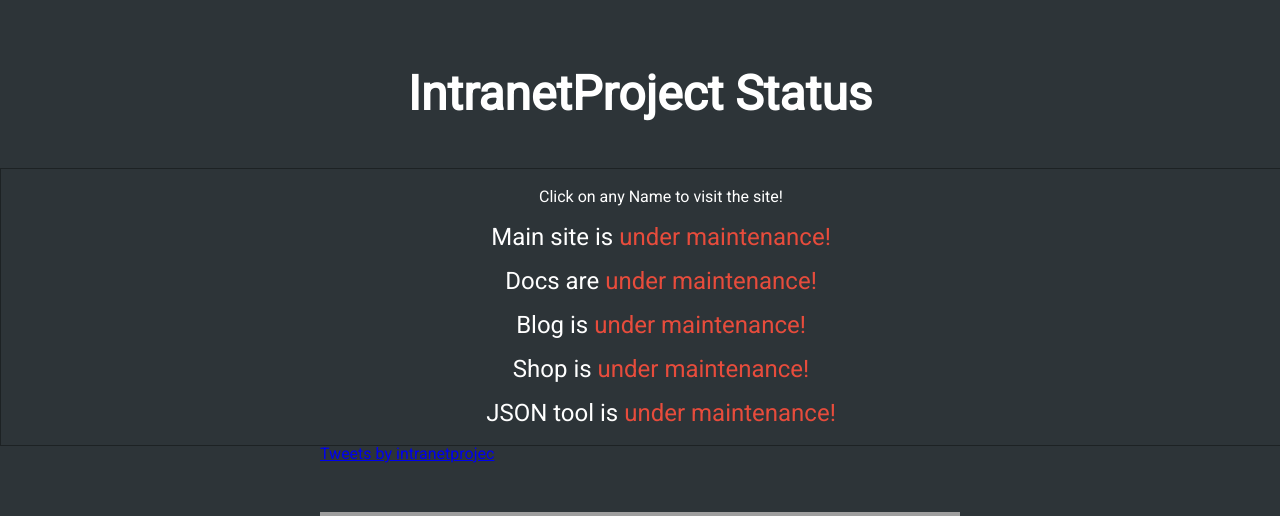
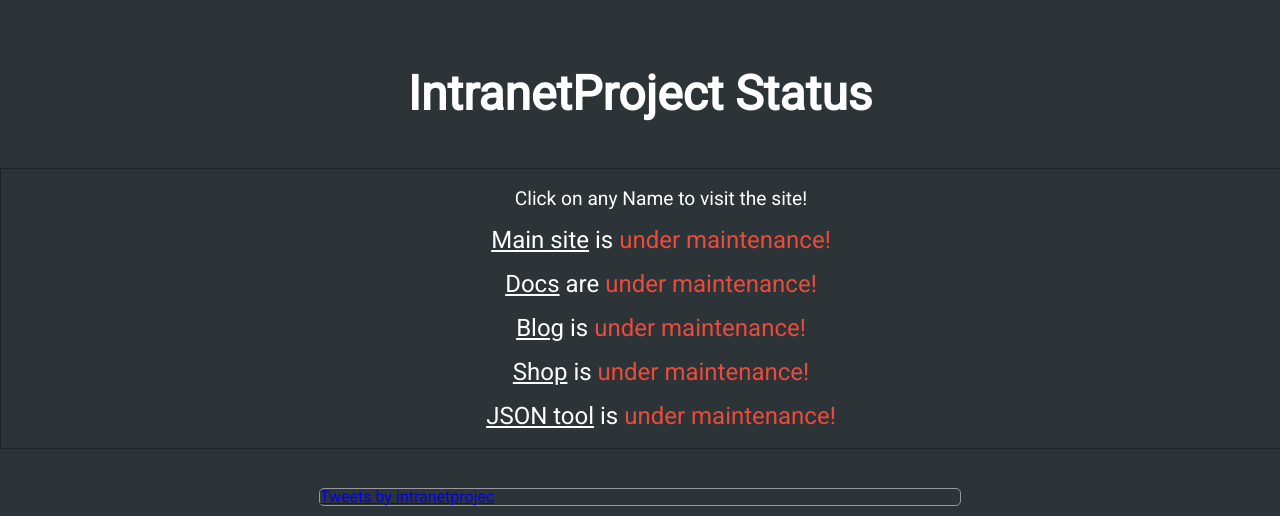
Before and after one commit to IntranetProject/intranet_status, a PHP site: page / in a window 1280 px wide. Shown: the top 516 px of the page. Run offline with PHP 8.4, Linux system fonts and the light colour scheme; data that the repository does not hold is empty; some libraries are stand-ins or nearby versions; grey boxes are pictures that could not be loaded.

Commit message:
Design for twitter update

```diff
--- a/css/style.css
+++ b/css/style.css
@@ -2,8 +2,11 @@
 .container {
     background-color: #2D3438;
     width: 100%;
-    height: 100%;
+    height: auto;
     font-family: 'Roboto', sans-serif;
+    overflow: auto;
+    display: block;
+    color: white;
 }
 
 .title {
@@ -22,19 +25,13 @@
 }
 
 .site {
-    text-decoration: none;
     color: white;
-    font-size: 1.5em;
     margin-bottom: 20px;
 }
-
-.st {
-    font-size: 1.5em;
-}
-
 .inner {
     margin-left: 20px;
     margin-top: 20px;
+    font-size: 1.5em;
 }
 
 .online {
@@ -55,18 +52,18 @@
 .notice {
     color: white;
     text-align: center;
+    font-size: 0.8em !important;
 }
 
-.discord {
+.media {
     width: 50%;
     margin: 0 auto;
+    margin-top: 3%;
 }
 
-.discord iframe {
-    margin-top: 50px;
+.media iframe {
     width: 100%;
     height: 45%;
-    !important;
 }
 
 @media only screen and (max-device-width: 1400px) {
@@ -124,3 +121,7 @@
     background-color: #2D3438;
     margin-top: 0.5%;
 }
+.twitter {
+    border: 1px solid #9999A1;
+    border-radius: 5px;
+}
--- a/index.php
+++ b/index.php
@@ -32,37 +32,37 @@ function is_url_exist($url){
                 <p>Click on any Name to visit the site!</p>
             </small>
                     <div class="clearer"></div>
-                    <a target="_blank" class="site" href="http://intranetproject.net">Main site is </a>
+                    <a target="_blank" class="site" href="http://intranetproject.net">Main site</a> is
                     <?php
             echo is_url_exist("http://intranetproject.net/up.txt");
             ?>
                         <div class="clearer"></div>
-                        <a target="_blank" class="site" href="http://docs.intranetproject.net">Docs are </a>
+                        <a target="_blank" class="site" href="http://docs.intranetproject.net">Docs</a> are
                         <?php
             echo is_url_exist("http://docs.intranetproject.net/up.txt");
-            ?>
+                    ?>
                             <div class="clearer"></div>
-                            <a target="_blank" class="site" href="http://blog.intranetproject.net">Blog is </a>
+                            <a target="_blank" class="site" href="http://blog.intranetproject.net">Blog</a> is
                             <?php
             echo is_url_exist("http://blog.intranetproject.net/up.txt");
             ?>
                                 <div class="clearer"></div>
-                                <a target="_blank" class="site" href="http://shop.intranetproject.net">Shop is </a>
+                                <a target="_blank" class="site" href="http://shop.intranetproject.net">Shop</a> is
                                 <?php
             echo is_url_exist("http://shop.intranetproject.net/up.txt");
             ?>
                                     <div class="clearer"></div>
-                                    <a target="_blank" class="site" href="http://json.intranetproject.net">JSON tool is </a>
+                                    <a target="_blank" class="site" href="http://json.intranetproject.net">JSON tool</a> is
                                     <?php
             echo is_url_exist("http://json.intranetproject.net/up.txt");
             ?>
                                         <div class="clearer"></div>
                 </div>
             </div>
-            <div class="discord">
-              <a class="twitter-timeline" data-theme="dark" data-link-color="#2B7BB9" href="https://twitter.com/intranetprojec">Tweets by intranetprojec</a> <script async src="//platform.twitter.com/widgets.js" charset="utf-8"></script>
+            <div class="media twitter">
+              <a class="twitter-timeline" data-theme="dark" data-link-color="#2B7BB9" href="https://twitter.com/intranetprojec" data-tweet-limit="5">Tweets by intranetprojec</a> <script async src="//platform.twitter.com/widgets.js" charset="utf-8"></script>
             </div>
-            <div class="discord">
+            <div class="media">
                 <iframe src="https://discordapp.com/widget?id=313774393342033920&theme=dark" height="500" allowtransparency="true" frameborder="0"></iframe>
             </div>
             <div class="footer">
```
